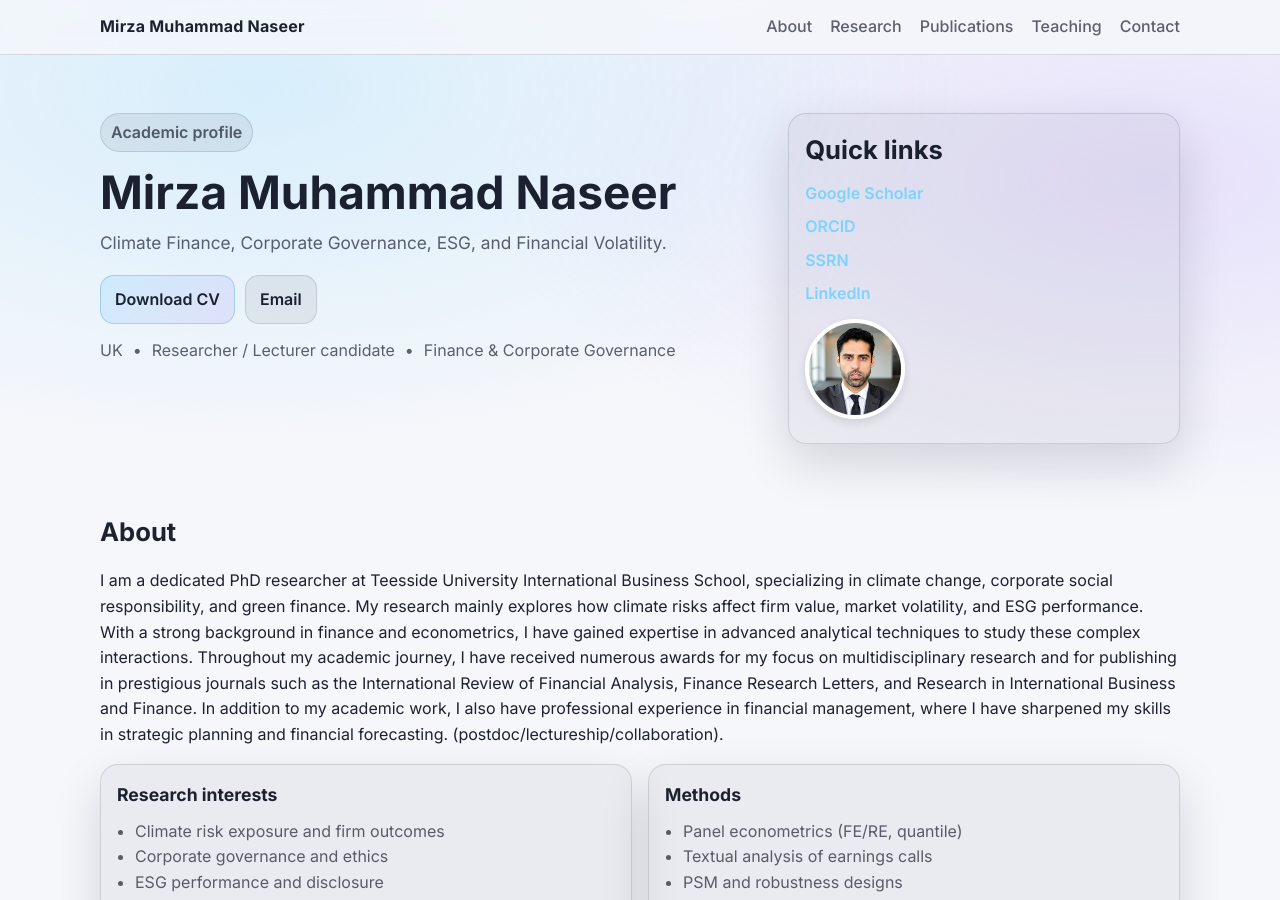
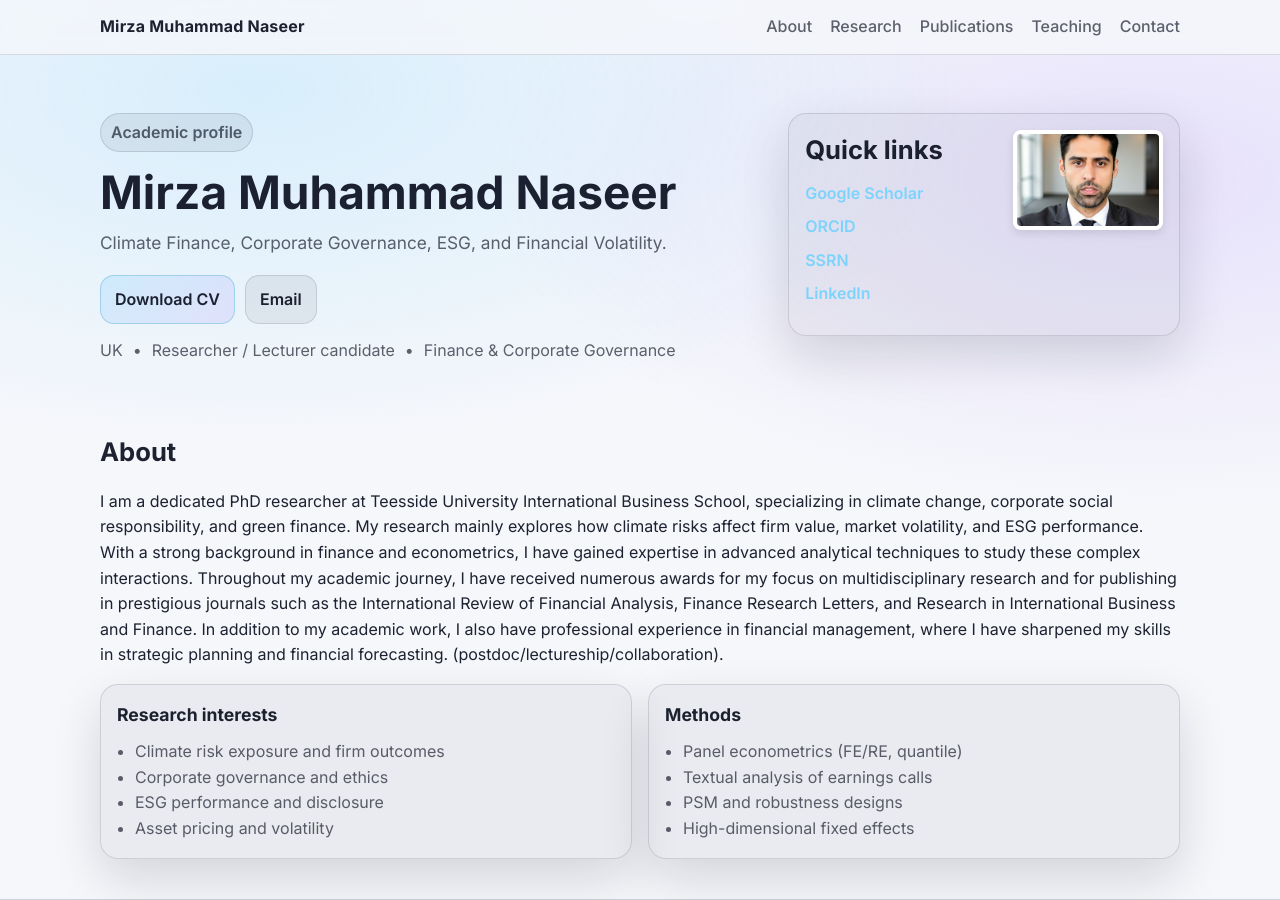
Before and after one commit to mmnaseer/mmnaseer.github.io, a Jekyll site: the page index.html, which Jekyll copies as it is, in a window 1280 px wide and 900 px high. Built offline with Jekyll 4.4.1, drawn with Linux system fonts in a browser that asks for light colours.

Commit message:
Update index.html

```diff
--- a/index.html
+++ b/index.html
@@ -58,6 +58,9 @@
         </div>
 
 <aside class="card">
+  <div style="display: flex; align-items: flex-start; gap: 20px;">
+
+    <div style="flex: 1;">
       <h2 class="card-title">Quick links</h2>
       <ul class="link-list">
         <li><a href="https://scholar.google.com/citations?user=SM0wvw0AAAAJ&hl=en">Google Scholar</a></li>
@@ -65,12 +68,12 @@
         <li><a href="https://papers.ssrn.com/Sol3/Cf_Dev/AbsByAuth.cfm?per_id=2599287">SSRN</a></li>
         <li><a href="https://www.linkedin.com/in/mirzamnaseer/">LinkedIn</a></li>
       </ul>
+    </div>
 
-<div class="profile-photo-container">
-    <img src="assets/photo.jpg" class="profile-img">
+    <div class="profile-photo-container" style="flex: 1; display: flex; justify-content: flex-end;">
+      <img src="assets/photo.jpg" class="profile-img" style="width: 100%; max-width: 150px; border-radius: 8px; object-fit: cover;">
     </div>
-    </div>
-</div>
+
   </div>
 </aside>
       </div>
```
Lines whose indentation alone changed are shown as unchanged.
